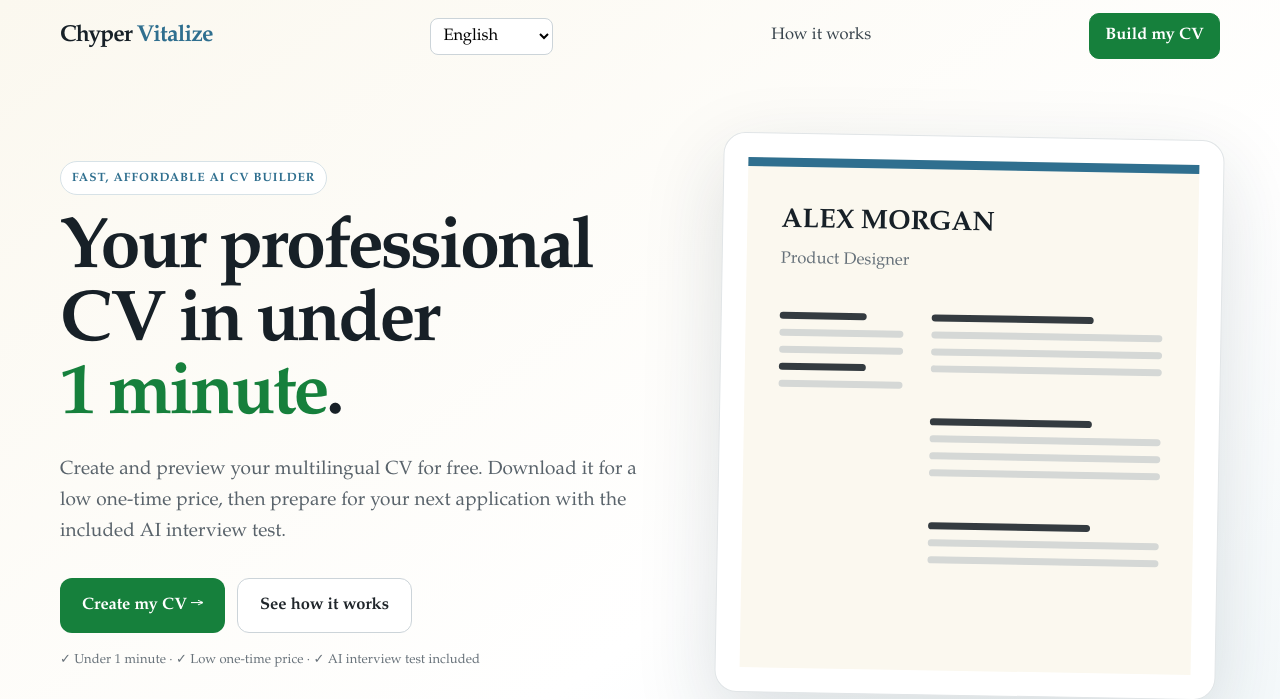
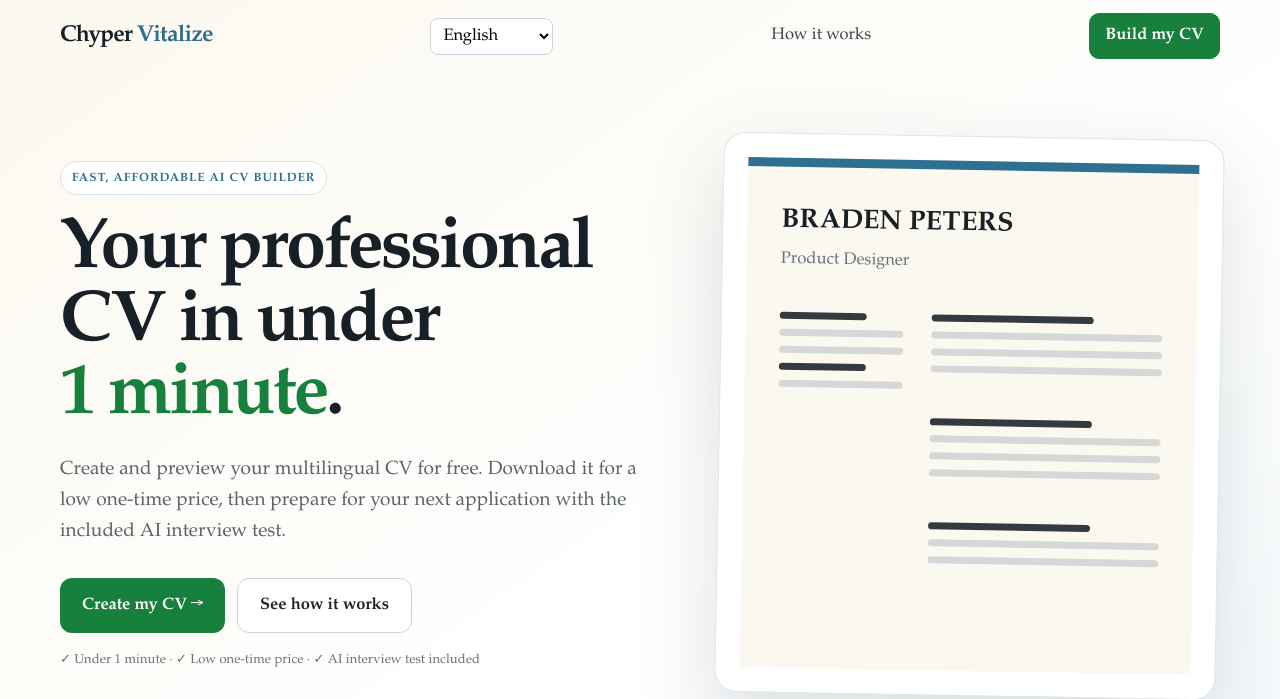
Before and after one commit to tamasitsmor237-sketch/chyper-vitalize, a Flask app: page / in a window 1280 px wide. Shown: the top 699 px of the page. Run offline with Flask 3, Linux system fonts and the light colour scheme; some libraries are stand-ins or nearby versions.

Commit message:
Change landing page sample name to Braden Peters

```diff
--- a/templates/index.html
+++ b/templates/index.html
@@ -66,7 +66,7 @@ h2{margin:0 0 7px;font-size:22px}.sub{color:#6b7280;font-size:13px;line-height:1
  <nav class="landingNav"><div class="landingBrand">Chyper <span>Vitalize</span></div><select id="landingLanguage" aria-label="Language"></select><a class="landingNavLink" href="#features" data-land="nav">How it works</a><button class="landingCtaSmall" type="button" onclick="startBuilder()" data-land="cta">Build my CV</button></nav>
  <div class="hero">
   <div><span class="eyebrow" data-land="eyebrow">Multilingual AI CV builder</span><h1 data-land="title">A professional CV, ready in minutes.</h1><p class="heroLead" data-land="lead">Create, personalise and preview your CV for free. Choose your language, refine every detail and pay only when you are ready to download the finished PDF.</p><div class="heroActions"><button class="heroPrimary" type="button" onclick="startBuilder()" data-land="primary">Create my CV →</button><button class="heroSecondary" type="button" onclick="document.getElementById('features').scrollIntoView({behavior:'smooth'})" data-land="secondary">See how it works</button></div><div class="trustLine" data-land="trust">✓ Free editor and preview · ✓ 30+ languages · ✓ One simple payment</div></div>
-  <div class="heroCard" aria-label="Professional CV preview"><div class="miniCv"><div class="miniName">ALEX MORGAN</div><div class="miniRole">Product Designer</div><div class="miniGrid"><div><div class="miniLine dark"></div><div class="miniLine"></div><div class="miniLine"></div><div class="miniLine dark"></div><div class="miniLine"></div></div><div><div class="miniLine dark"></div><div class="miniLine"></div><div class="miniLine"></div><div class="miniLine"></div><br><div class="miniLine dark"></div><div class="miniLine"></div><div class="miniLine"></div><div class="miniLine"></div><br><div class="miniLine dark"></div><div class="miniLine"></div><div class="miniLine"></div></div></div></div></div>
+  <div class="heroCard" aria-label="Professional CV preview"><div class="miniCv"><div class="miniName">BRADEN PETERS</div><div class="miniRole">Product Designer</div><div class="miniGrid"><div><div class="miniLine dark"></div><div class="miniLine"></div><div class="miniLine"></div><div class="miniLine dark"></div><div class="miniLine"></div></div><div><div class="miniLine dark"></div><div class="miniLine"></div><div class="miniLine"></div><div class="miniLine"></div><br><div class="miniLine dark"></div><div class="miniLine"></div><div class="miniLine"></div><div class="miniLine"></div><br><div class="miniLine dark"></div><div class="miniLine"></div><div class="miniLine"></div></div></div></div></div>
  </div>
  <div class="benefits" id="features"><div class="benefitGrid"><div><h3 data-land="s1t">1. Choose your language</h3><p data-land="s1p">Use the builder and create the CV in the language you need.</p></div><div><h3 data-land="s2t">2. Make it yours</h3><p data-land="s2p">Add your experience, choose an accent colour and preview every change live.</p></div><div><h3 data-land="s3t">3. Download your PDF</h3><p data-land="s3p">Pay once only when you are happy with the finished result.</p></div></div></div>
  <footer class="landingFooter"><span>© 2026 Chyper Vitalize</span></footer>
```
